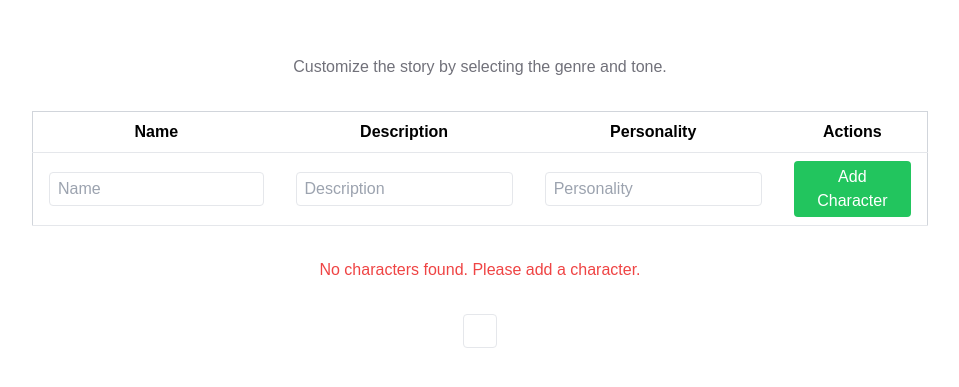
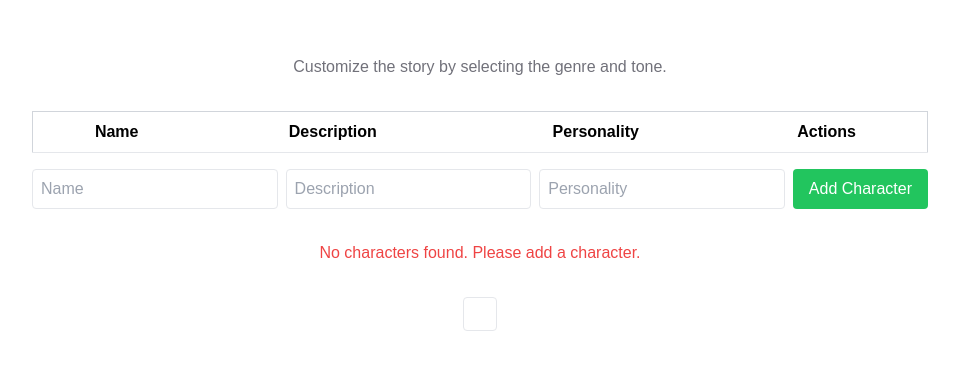
Before and after one commit to ionescu77/encode-club-ai-and-gpt-bootcamp-q3-homework-week3, a Next.js app: page / in a window 1280 px wide. Shown: the part 101-488 px from the top of the page, without its empty margins (160-1119 px from the left). Built offline with nearby package versions, Linux system fonts and the light colour scheme.

Commit message:
Implement backend API call

```diff
--- a/app/components/CharacterTable.tsx
+++ b/app/components/CharacterTable.tsx
@@ -13,13 +13,13 @@ interface Props {
 }
 
 export default function CharacterTable({ characters, setCharacters }: Props) {
-  const [newCharacter, setNewCharacter] = useState<Omit<Character, 'id'>>({ name: '', description: '', personality: '' });
   const [editingId, setEditingId] = useState<number | null>(null);
+  const [editForm, setEditForm] = useState<Omit<Character, 'id'>>({ name: '', description: '', personality: '' });
 
   const addCharacter = () => {
-    if (newCharacter.name && newCharacter.description && newCharacter.personality) {
-      setCharacters(prev => [...prev, { ...newCharacter, id: Date.now() }]);
-      setNewCharacter({ name: '', description: '', personality: '' });
+    if (editForm.name && editForm.description && editForm.personality) {
+      setCharacters(prev => [...prev, { ...editForm, id: Date.now() }]);
+      setEditForm({ name: '', description: '', personality: '' });
     }
   };
 
@@ -29,20 +29,15 @@ export default function CharacterTable({ characters, setCharacters }: Props) {
 
   const startEditing = (character: Character) => {
     setEditingId(character.id);
-    setNewCharacter({ name: character.name, description: character.description, personality: character.personality });
+    setEditForm({ name: character.name, description: character.description, personality: character.personality });
   };
 
   const saveEdit = () => {
     setCharacters(prev => prev.map(char =>
-      char.id === editingId ? { ...newCharacter, id: char.id } : char
+      char.id === editingId ? { ...editForm, id: char.id } : char
     ));
     setEditingId(null);
-    setNewCharacter({ name: '', description: '', personality: '' });
-  };
-
-  const cancelEdit = () => {
-    setEditingId(null);
-    setNewCharacter({ name: '', description: '', personality: '' });
+    setEditForm({ name: '', description: '', personality: '' });
   };
 
   return (
@@ -63,8 +58,8 @@ export default function CharacterTable({ characters, setCharacters }: Props) {
                 {editingId === character.id ?
                   <input
                     className="w-full text-black border rounded px-2 py-1"
-                    value={newCharacter.name}
-                    onChange={e => setNewCharacter({...newCharacter, name: e.target.value})}
+                    value={editForm.name}
+                    onChange={e => setEditForm({...editForm, name: e.target.value})}
                   /> :
                   character.name
                 }
@@ -73,8 +68,8 @@ export default function CharacterTable({ characters, setCharacters }: Props) {
                 {editingId === character.id ?
                   <input
                     className="w-full text-black border rounded px-2 py-1"
-                    value={newCharacter.description}
-                    onChange={e => setNewCharacter({...newCharacter, description: e.target.value})}
+                    value={editForm.description}
+                    onChange={e => setEditForm({...editForm, description: e.target.value})}
                   /> :
                   character.description
                 }
@@ -83,18 +78,15 @@ export default function CharacterTable({ characters, setCharacters }: Props) {
                 {editingId === character.id ?
                   <input
                     className="w-full text-black border rounded px-2 py-1"
-                    value={newCharacter.personality}
-                    onChange={e => setNewCharacter({...newCharacter, personality: e.target.value})}
+                    value={editForm.personality}
+                    onChange={e => setEditForm({...editForm, personality: e.target.value})}
                   /> :
                   character.personality
                 }
               </td>
               <td className="px-4 py-2 border-b">
                 {editingId === character.id ? (
-                  <>
                   <button onClick={saveEdit} className="bg-green-500 text-white px-2 py-1 rounded mr-2">Save</button>
-                    <button onClick={cancelEdit} className="bg-gray-500 text-white px-2 py-1 rounded">Cancel</button>
-                  </>
                 ) : (
                   <>
                     <button onClick={() => startEditing(character)} className="bg-blue-500 text-white px-2 py-1 rounded mr-2">Edit</button>
@@ -104,37 +96,31 @@ export default function CharacterTable({ characters, setCharacters }: Props) {
               </td>
             </tr>
           ))}
-          <tr>
-            <td className="px-4 py-2 border-b">
+        </tbody>
+      </table>
+      {editingId === null && (
+        <div className="mt-4 flex space-x-2">
           <input
-                className="w-full text-black border rounded px-2 py-1"
-                value={newCharacter.name}
-                onChange={e => setNewCharacter({...newCharacter, name: e.target.value})}
+            className="flex-1 text-black border rounded px-2 py-1"
+            value={editForm.name}
+            onChange={e => setEditForm({...editForm, name: e.target.value})}
             placeholder="Name"
           />
-            </td>
-            <td className="px-4 py-2 border-b">
           <input
-                className="w-full text-black border rounded px-2 py-1"
-                value={newCharacter.description}
-                onChange={e => setNewCharacter({...newCharacter, description: e.target.value})}
+            className="flex-1 text-black border rounded px-2 py-1"
+            value={editForm.description}
+            onChange={e => setEditForm({...editForm, description: e.target.value})}
             placeholder="Description"
           />
-            </td>
-            <td className="px-4 py-2 border-b">
           <input
-                className="w-full text-black border rounded px-2 py-1"
-                value={newCharacter.personality}
-                onChange={e => setNewCharacter({...newCharacter, personality: e.target.value})}
+            className="flex-1 text-black border rounded px-2 py-1"
+            value={editForm.personality}
+            onChange={e => setEditForm({...editForm, personality: e.target.value})}
             placeholder="Personality"
           />
-            </td>
-            <td className="px-4 py-2 border-b">
-              <button onClick={addCharacter} className="bg-green-500 text-white px-2 py-1 rounded">Add Character</button>
-            </td>
-          </tr>
-        </tbody>
-      </table>
+          <button onClick={addCharacter} className="bg-green-500 text-white px-4 py-2 rounded">Add Character</button>
+        </div>
+      )}
     </div>
   );
 }
--- a/app/page.tsx
+++ b/app/page.tsx
@@ -1,6 +1,6 @@
 "use client";
 
-import React, { useState, useEffect } from 'react';
+import React, { useState } from 'react';
 import CharacterTable from './components/CharacterTable';
 import ChatWindow from './components/ChatWindow';
 
@@ -14,6 +14,28 @@ interface Character {
 export default function Chat() {
   const [characters, setCharacters] = useState<Character[]>([]);
   const [chatMessages, setChatMessages] = useState<string[]>([]);
+  const [error, setError] = useState<string | null>(null);
+
+  const generateStory = async () => {
+    setError(null); // Clear any previous errors
+    try {
+      const response = await fetch('/api/chat', {
+        method: 'POST',
+        headers: { 'Content-Type': 'application/json' },
+        body: JSON.stringify({ characters }),
+      });
+
+      if (!response.ok) {
+        throw new Error('Failed to generate story');
+      }
+
+      const data = await response.json();
+      setChatMessages(prevMessages => [...prevMessages, data.message]);
+    } catch (error) {
+      console.error('Error generating story:', error);
+      setError('Failed to connect to the backend. Please try again later.');
+    }
+  };
 
   return (
     <main className="mx-auto w-full p-24 flex flex-col">
@@ -26,13 +48,11 @@ export default function Chat() {
             </p>
           </div>
 
-          {/* Table of characters CRUD code */}
           <CharacterTable
             characters={characters}
             setCharacters={setCharacters}
           />
 
-          {/* Generate Story button */}
           {characters.length === 0 ? (
             <p className="text-red-500">No characters found. Please add a character.</p>
           ) : (
@@ -44,30 +64,13 @@ export default function Chat() {
             </button>
           )}
 
-          {/* Chat messages */}
+          {error && (
+            <p className="text-red-500">{error}</p>
+          )}
+
           <ChatWindow messages={chatMessages} />
-
-          {/* button code:
-            - if no characters in the table, display a message "No characters found. Please add a character."
-            - if characters are found, display a button "Generate Story"
-            - onClick, call the /chat API endpoint with the characters as the message history
-          */}
         </div>
       </div>
     </main>
   );
 }
-
-async function generateStory() {
-  try {
-    const response = await fetch('/api/chat', {
-      method: 'POST',
-      headers: { 'Content-Type': 'application/json' },
-      body: JSON.stringify({ characters }),
-    });
-    const data = await response.json();
-    setChatMessages(prevMessages => [...prevMessages, data.message]);
-  } catch (error) {
-    console.error('Error generating story:', error);
-  }
-}
```
Lines whose indentation alone changed are shown as unchanged.
